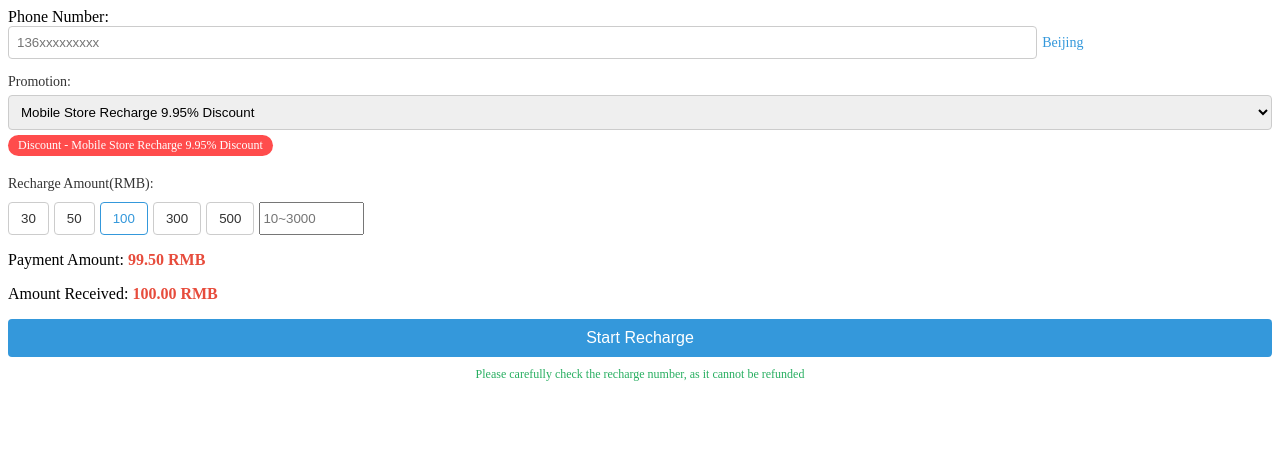
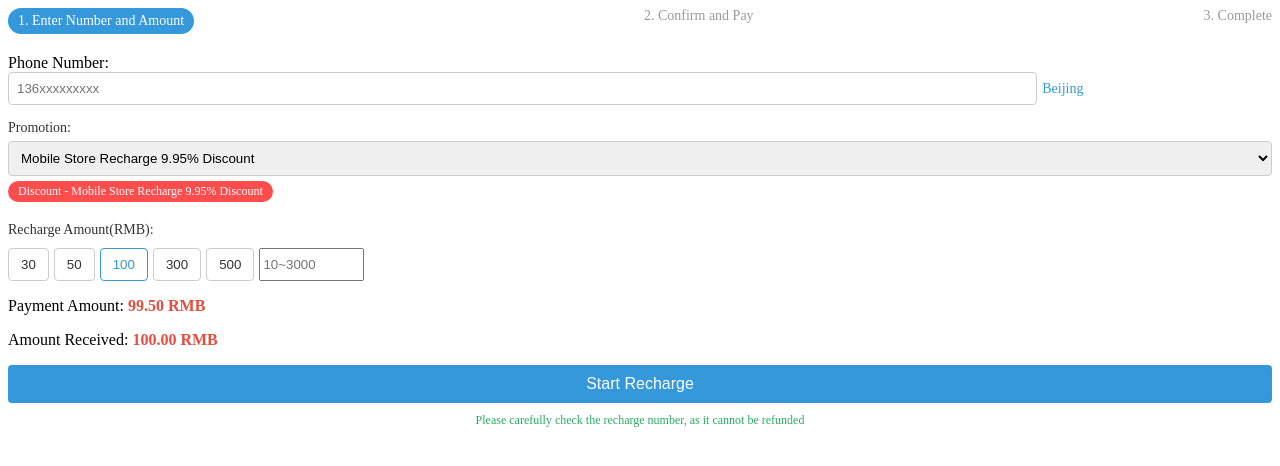
Before and after one commit to BGC-BootCamp-Team1/-QTang5-RechargeForm, an Angular app: page / in a window 1280 px wide. Shown: the top 466 px of the page. Built offline with nearby package versions, Linux system fonts and the light colour scheme.

Commit message:
faet: update menu component

```diff
--- a/src/app/app.component.html
+++ b/src/app/app.component.html
@@ -1 +1,2 @@
+<app-menu></app-menu>
 <app-recharge-form></app-recharge-form>
--- a/src/app/menu/menu.component.css
+++ b/src/app/menu/menu.component.css
@@ -0,0 +1,17 @@
+.steps {
+    display: flex;
+    justify-content: space-between;
+    margin-bottom: 20px;
+}
+
+.step {
+    font-size: 14px;
+    color: #999;
+}
+
+.step.active {
+    color: #fff;
+    background-color: #3498db;
+    padding: 5px 10px;
+    border-radius: 15px;
+}
--- a/src/app/menu/menu.component.html
+++ b/src/app/menu/menu.component.html
@@ -1 +1,5 @@
-<p>menu works!</p>
+<div class="steps">
+    <span class="step active">1. Enter Number and Amount</span>
+    <span class="step">2. Confirm and Pay</span>
+    <span class="step">3. Complete</span>
+</div>
```
